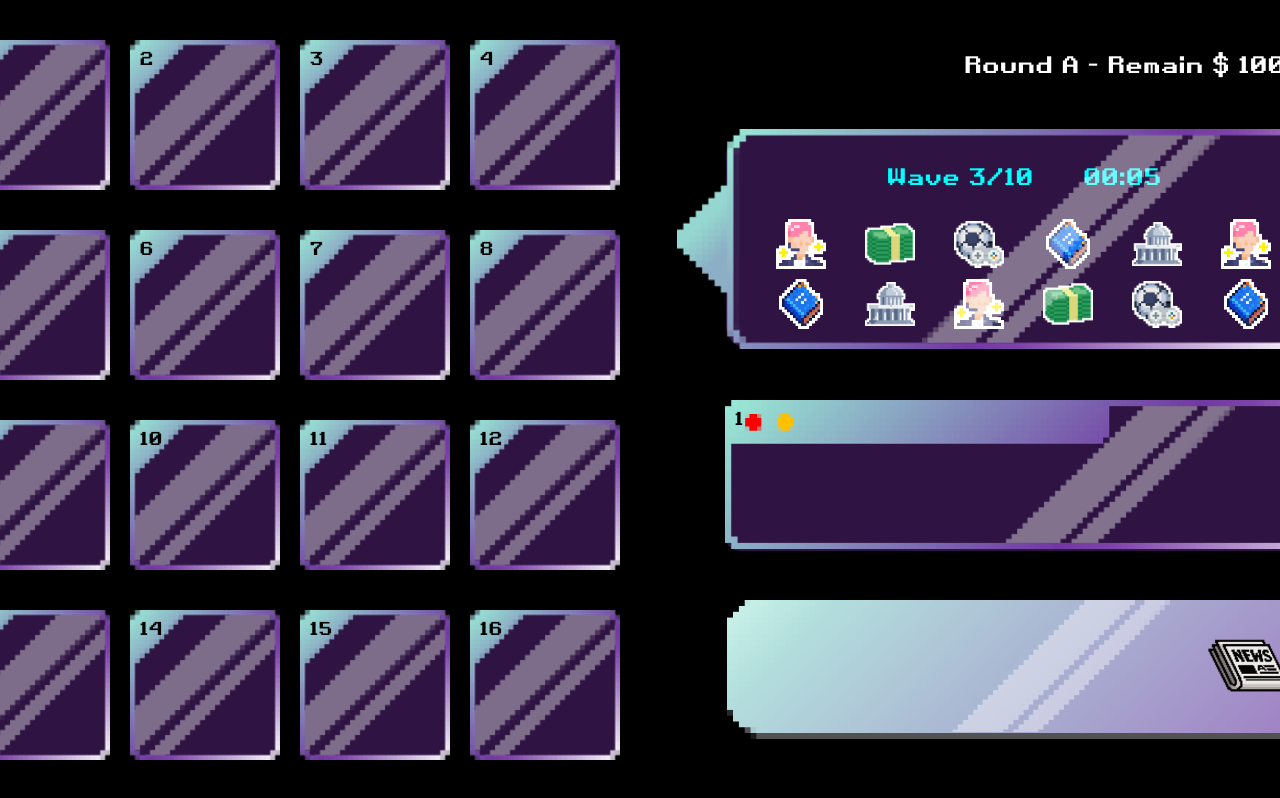
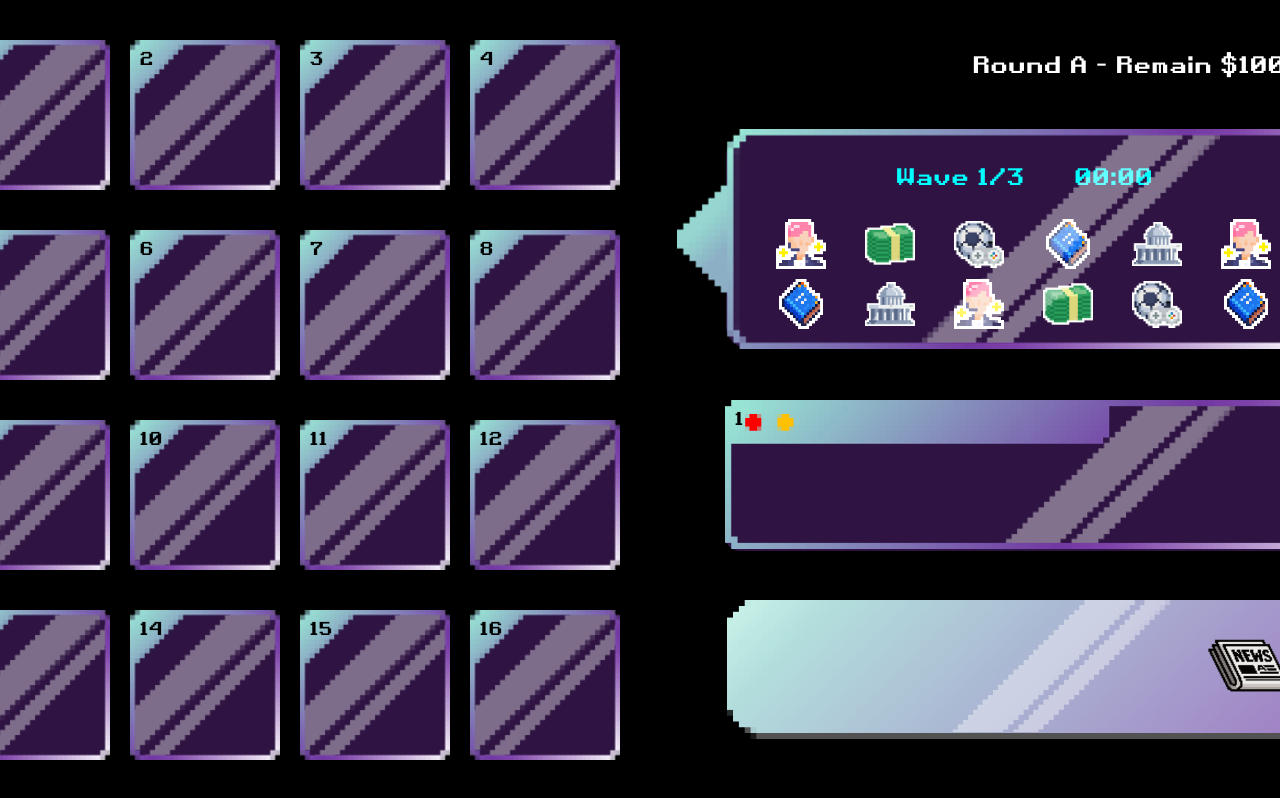
Before and after one commit to kadiace/2023F_CS489_FeedLovers, a React (Create React App) app: page /main in a window 1280 px wide. Built offline with nearby package versions, Linux system fonts and the light colour scheme.

Commit message:
Round change WIP

```diff
--- a/src/components/Store.tsx
+++ b/src/components/Store.tsx
@@ -4,13 +4,13 @@
 import StoreContents from "./StoreContents";
 import Timer from "./Timer";
 import { useRecoilState } from "recoil";
-import { goalRemainAtom, selectRoundAtom, waveCountAtom } from "recoils";
+import { roundCountAtom, waveCountAtom } from "recoils";
+import { RoundInformation } from "./Round";
 
 function Store() {
   // States.
-  const [roundAlias, setRoundAlias] = useRecoilState(selectRoundAtom);
+  const [roundCount, setRoundCount] = useRecoilState(roundCountAtom);
   const [waveCount, setWaveCount] = useRecoilState(waveCountAtom);
-  const [goalRemain, setGoalRemain] = useRecoilState(goalRemainAtom);
 
   return (
     <div
@@ -66,7 +66,9 @@
               gap: "50px",
             }}
           >
-            <p style={{}}>Wave 3/10</p>
+            <p style={{}}>
+              Wave {waveCount + 1}/{RoundInformation[roundCount].wave.length}
+            </p>
             <Timer />
           </div>
         </div>
--- a/src/components/Timer.tsx
+++ b/src/components/Timer.tsx
@@ -1,4 +1,7 @@
 import { useEffect, useState } from "react";
+import { useRecoilState } from "recoil";
+import { roundCountAtom, waveCountAtom } from "recoils";
+import { RoundInformation } from "./Round";
 
 const getTime = (time: number) => {
   const minutes: string = "0" + Math.floor(time / 60);
@@ -11,10 +14,31 @@
 };
 
 function Timer() {
-  const [time, setTime] = useState(10); // 남은 시간 (단위: 초)
+  // Constants=
+
+  // States
+  const [time, setTime] = useState(5); // 남은 시간 (단위: 초)
+
+  // States
+  const [roundCount, setRoundCount] = useRecoilState(roundCountAtom);
+  const [waveCount, setWaveCount] = useRecoilState(waveCountAtom);
   useEffect(() => {
     const timer = setInterval(() => {
-      setTime((prev) => (prev == 0 ? 10 : prev - 1));
+      setTime((prevTime) => {
+        if (prevTime === 0) {
+          setWaveCount((prev) => {
+            if (prev + 1 >= RoundInformation[roundCount].wave.length) {
+              setRoundCount((prev) => prev + 1);
+              return 0;
+            } else {
+              return prev + 1;
+            }
+          });
+          return 5;
+        } else {
+          return prevTime - 1;
+        }
+      });
     }, 1000);
     return () => clearInterval(timer);
   }, []);
--- a/src/index.tsx
+++ b/src/index.tsx
@@ -16,7 +16,6 @@
   document.getElementById("root") as HTMLElement
 );
 root.render(
-  <React.StrictMode>
   <DndProvider backend={HTML5Backend}>
     <RecoilRoot>
       <BrowserRouter basename={process.env.PUBLIC_URL}>
@@ -31,7 +30,6 @@
       </BrowserRouter>
     </RecoilRoot>
   </DndProvider>
-  </React.StrictMode>
 );
 
 // If you want to start measuring performance in your app, pass a function
--- a/src/pages/Main.tsx
+++ b/src/pages/Main.tsx
@@ -1,44 +1,15 @@
-import React, { useLayoutEffect } from "react";
 import "./Main.css";
 import Consumer from "components/Consumer";
 import Store from "components/Store";
 import Command from "components/Command";
 import News from "components/News";
-import { useRecoilCallback, useRecoilState } from "recoil";
-import { goalRemainAtom, selectRoundAtom, waveCountAtom } from "recoils";
+import { useRecoilState } from "recoil";
+import { roundCountAtom } from "recoils";
 import { RoundInformation } from "components/Round";
 
 function Main() {
   // States.
-  const [roundAlias, setRoundAlias] = useRecoilState(selectRoundAtom);
-  const [waveCount, setWaveCount] = useRecoilState(waveCountAtom);
-  const [goalRemain, setGoalRemain] = useRecoilState(goalRemainAtom);
-
-  // Init Recoil States.
-  const setInitialRound = useRecoilCallback(({ snapshot, set }) => () => {
-    const roundAlias = snapshot.getLoadable(selectRoundAtom).getValue();
-    if (roundAlias.alias === undefined) {
-      set(selectRoundAtom, { alias: RoundInformation[0].alias });
-    }
-  });
-  const setInitialWave = useRecoilCallback(({ snapshot, set }) => () => {
-    const waveCount = snapshot.getLoadable(waveCountAtom).getValue();
-    if (waveCount.count === undefined) {
-      set(waveCountAtom, { count: RoundInformation[0].wave[0] });
-    }
-  });
-  const setInitialGoal = useRecoilCallback(({ snapshot, set }) => () => {
-    const goalRemain = snapshot.getLoadable(goalRemainAtom).getValue();
-    if (goalRemain.goal === undefined) {
-      set(goalRemainAtom, { goal: RoundInformation[0].goal });
-    }
-  });
-
-  useLayoutEffect(() => {
-    setInitialRound();
-    setInitialWave();
-    setInitialGoal();
-  }, []);
+  const [roundCount, setRoundCount] = useRecoilState(roundCountAtom);
 
   return (
     <div
@@ -150,7 +121,8 @@
                 margin: "0px",
               }}
             >
-              Round {roundAlias.alias} - Remain $ {goalRemain.goal}M
+              Round {RoundInformation[roundCount].alias} - Remain $
+              {RoundInformation[roundCount].goal}M
             </p>
           </div>
           <div
--- a/src/recoils/index.tsx
+++ b/src/recoils/index.tsx
@@ -1,16 +1,12 @@
+import { Round, RoundInformation } from "components/Round";
 import { atom } from "recoil";
 
-export const selectRoundAtom = atom<{ alias?: string }>({
+export const roundCountAtom = atom<number>({
   key: "selectRoundAtom",
-  default: { alias: undefined },
+  default: 0,
 });
 
-export const waveCountAtom = atom<{ count?: number }>({
+export const waveCountAtom = atom<number>({
   key: "waveCountAtom",
-  default: { count: undefined },
+  default: 0,
 });
-
-export const goalRemainAtom = atom<{ goal?: number }>({
-  key: "goalRemainAtom",
-  default: { goal: undefined },
-});
```
Lines whose indentation alone changed are shown as unchanged.
